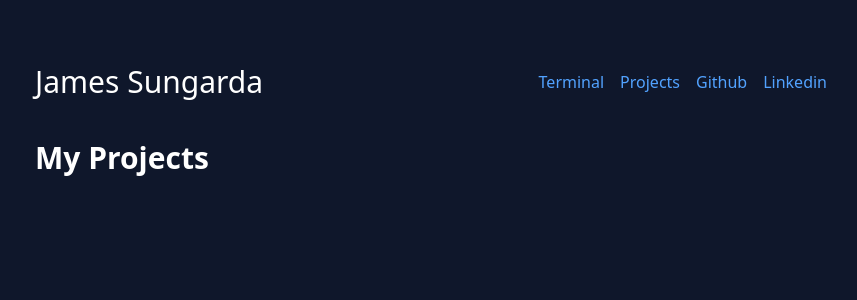
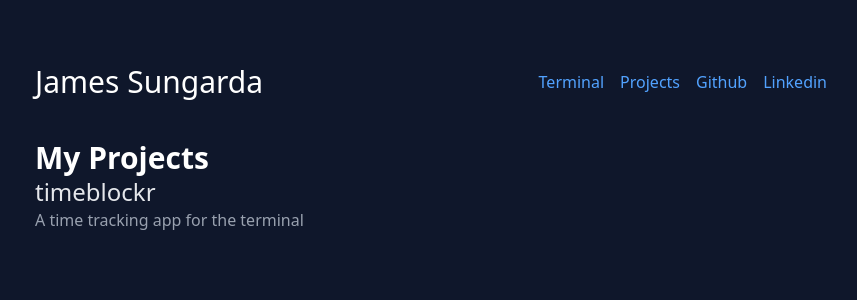
Before and after one commit to invalidcode232/invalidcode232.github.io, a React (Vite) app: page /projects in a window 1280 px wide. Shown: the top 300 px of the page, without its empty margins (205-1062 px from the left). Built offline with nearby package versions, Linux system fonts and the light colour scheme.

Commit message:
feat: update projects page to show projects

```diff
--- a/src/modules/terminal-fs.ts
+++ b/src/modules/terminal-fs.ts
@@ -10,6 +10,7 @@ const TFileSystem: TFile[] = [
     {
         name: "timeblockr.md",
         content: timeblockrContent,
+        description: "A time tracking app for the terminal",
     }
 ]
 
--- a/src/pages/Projects.tsx
+++ b/src/pages/Projects.tsx
@@ -1,9 +1,18 @@
+import TFileSystem from "../modules/terminal-fs";
+import type { TFile } from "../modules/terminal-fs";
+
 function Projects() {
-  return (
-    <>
-      <h1 className="text-3xl font-semibold text-white">My Projects</h1>
-    </>
-  );
+    return (
+        <>
+            <h1 className="text-3xl font-semibold text-white">My Projects</h1>
+            {TFileSystem.map((file: TFile) => (
+                <div key={file.name}>
+                    <h1 className="text-2xl">{file.name.replace(".md", "")}</h1>
+                    <p className="text-gray-400">{file.description}</p>
+                </div>
+            ))}
+        </>
+    );
 }
 
 export default Projects;
```
